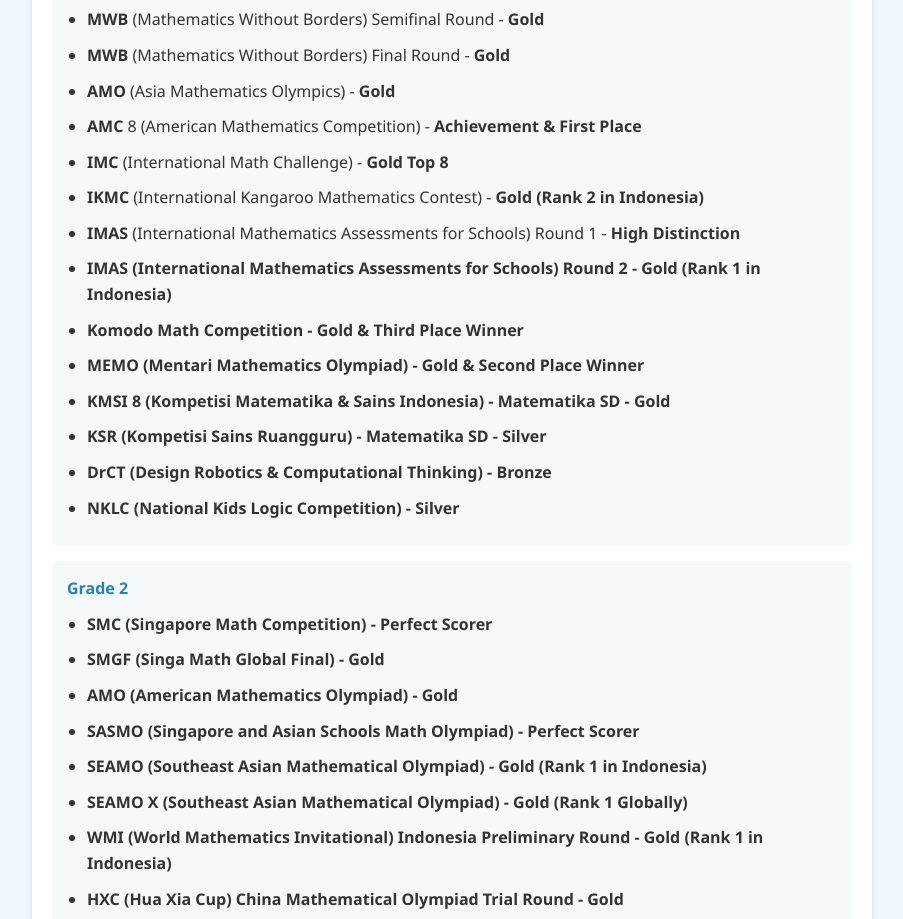
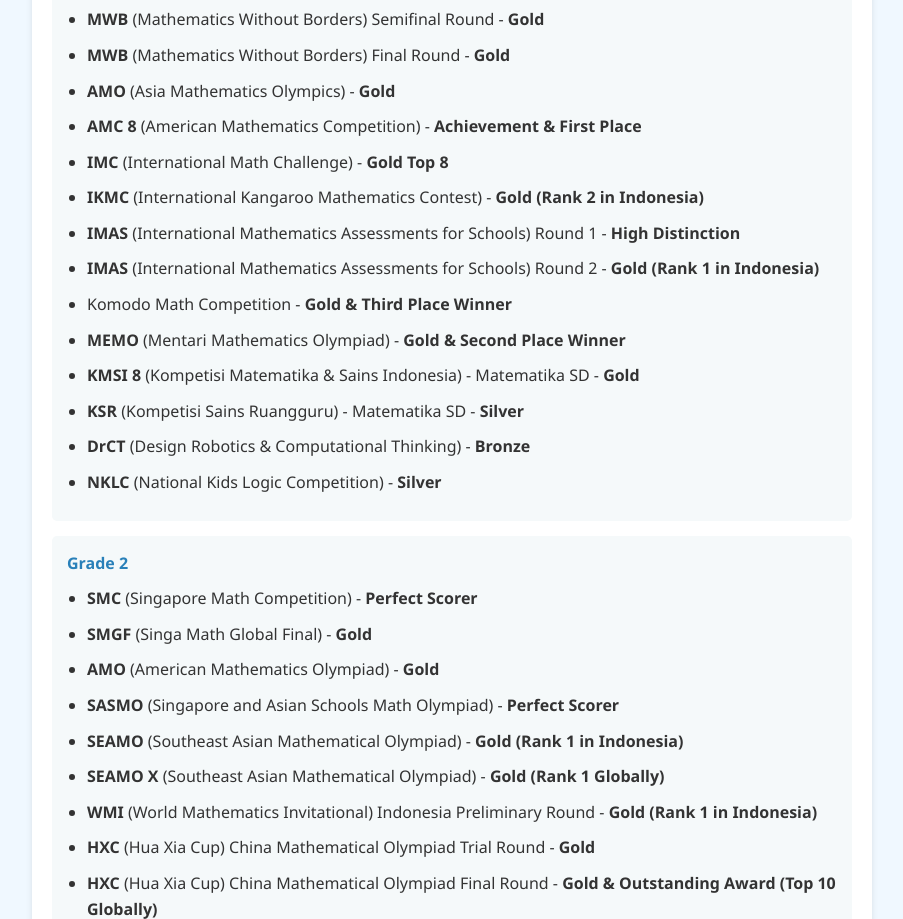
Before and after one commit to mdh-mathias/mdh-mathias.github.io, a plain HTML site: page index.html in a window 1280 px wide. Shown: the part 1370-2289 px from the top of the page, without its empty margins (208-1111 px from the left). Drawn offline with Linux system fonts and the light colour scheme.

Commit message:
Update index.html

```diff
--- a/index.html
+++ b/index.html
@@ -100,11 +100,11 @@
                 <li><b>MWB</b> (Mathematics Without Borders) Semifinal Round - <b>Gold</b></li>
                 <li><b>MWB</b> (Mathematics Without Borders) Final Round - <b>Gold</b></li>
                 <li><b>AMO</b> (Asia Mathematics Olympics) - <b>Gold</b></li>
-                <li><b>AMC</b> 8 (American Mathematics Competition) - <b>Achievement & First Place</b></li>
+                <li><b>AMC 8</b> (American Mathematics Competition) - <b>Achievement & First Place</b></li>
                 <li><b>IMC</b> (International Math Challenge) - <b>Gold Top 8</b></li>
                 <li><b>IKMC</b> (International Kangaroo Mathematics Contest) - <b>Gold (Rank 2 in Indonesia)</b></li>
                 <li><b>IMAS</b> (International Mathematics Assessments for Schools) Round 1 - <b>High Distinction</b></li>
-                <li><b>IMAS (International Mathematics Assessments for Schools) Round 2 - <b>Gold (Rank 1 in Indonesia)</b></li>
+                <li><b>IMAS</b> (International Mathematics Assessments for Schools) Round 2 - <b>Gold (Rank 1 in Indonesia)</b></li>
                 <li>Komodo Math Competition - <b>Gold & Third Place Winner</b></li>
                 <li><b>MEMO</b> (Mentari Mathematics Olympiad) - <b>Gold & Second Place Winner</b></li>
                 <li><b>KMSI 8</b> (Kompetisi Matematika & Sains Indonesia) - Matematika SD - <b>Gold</b></li>
```
